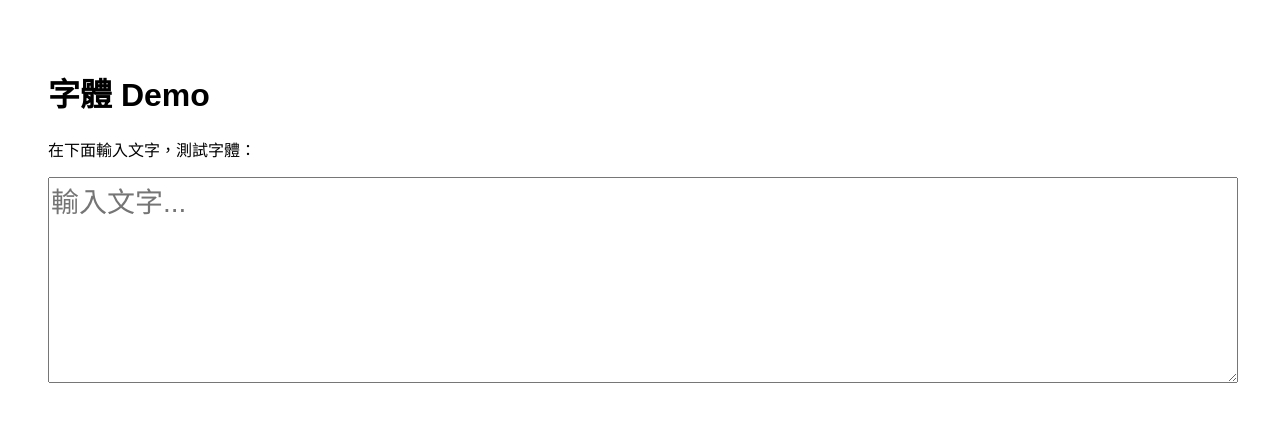
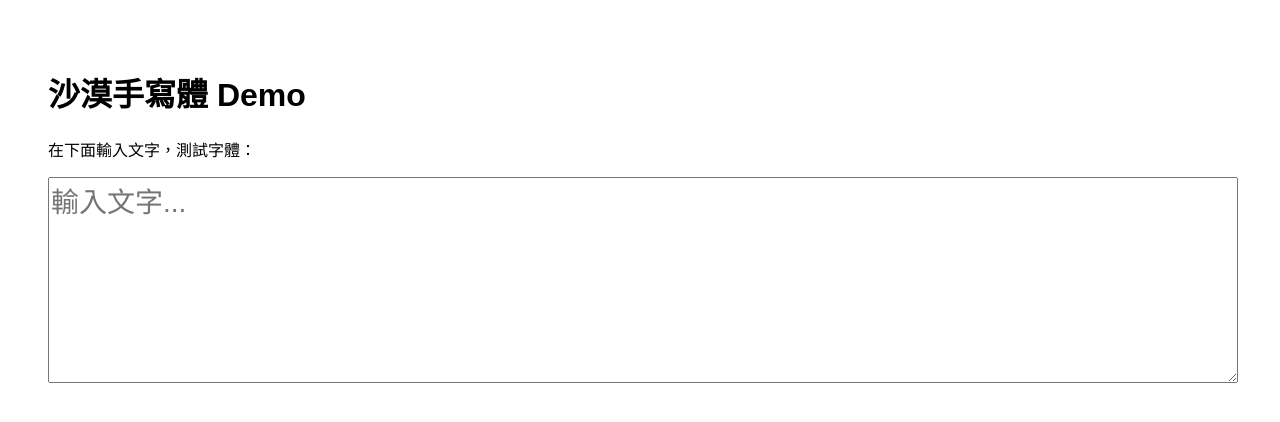
Before and after one commit to desertnotes503-arch/DesertFontDemo, a plain HTML site: page index.html in a window 1280 px wide. Drawn offline with Linux system fonts and the light colour scheme; a web font is replaced by a local one.

Commit message:
Update index.html

```diff
--- a/index.html
+++ b/index.html
@@ -2,7 +2,7 @@
 <html lang="zh-Hant">
 <head>
     <meta charset="UTF-8">
-    <title>字體 Demo</title>
+    <title>沙漠手寫體 Demo</title>
     <link rel="stylesheet" href="stylesheet.css">
     <style>
         body {
@@ -18,7 +18,7 @@
     </style>
 </head>
 <body>
-    <h1>字體 Demo</h1>
+    <h1>沙漠手寫體 Demo</h1>
     <p>在下面輸入文字，測試字體：</p>
     <textarea placeholder="輸入文字..."></textarea>
 </body>
```
